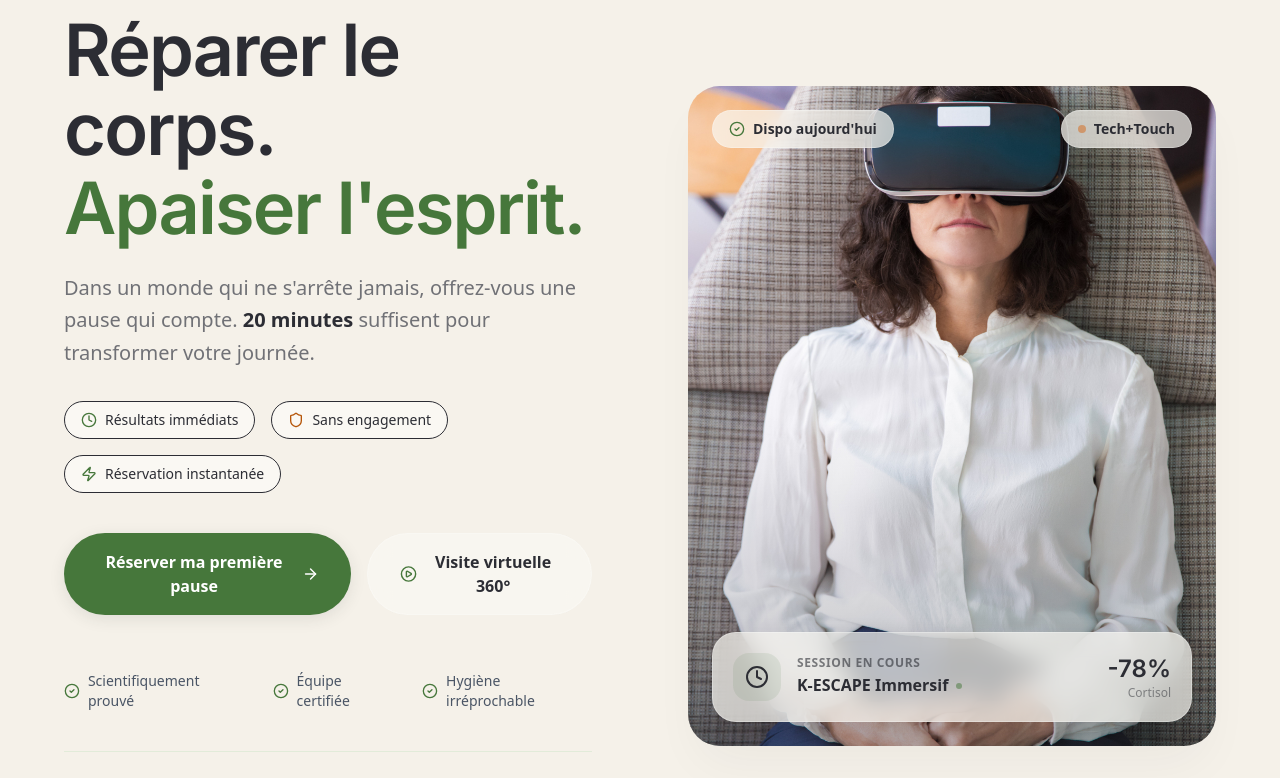
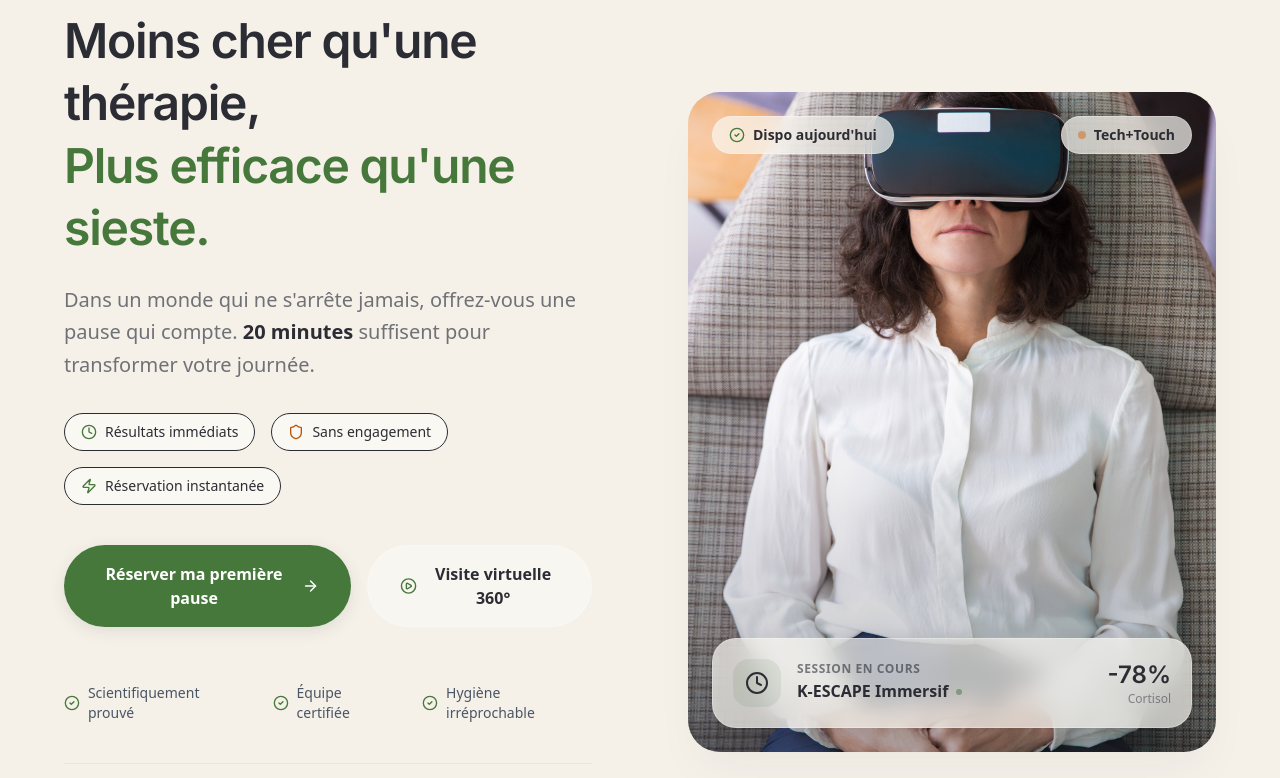
Before and after one commit to Joello61/kapsul, a Next.js app: page / in a window 1280 px wide. Shown: the part 200-978 px from the top of the page. Built offline with nearby package versions, Linux system fonts and the light colour scheme.

Commit message:
update Hero section text

```diff
--- a/components/sections/Hero.tsx
+++ b/components/sections/Hero.tsx
@@ -76,14 +76,14 @@ export default function Hero() {
 
             {/* Titres - Plus épurés et élégants */}
             <div className="space-y-6">
-              <motion.h1
+              <motion.h3
                 variants={fadeInUp}
-                className="font-sans text-5xl sm:text-6xl lg:text-7xl font-semibold tracking-tight leading-[1.1] text-charcoal"
+                className="font-sans text-3xl sm:text-4xl lg:text-5xl font-semibold tracking-tight leading-[1.3] text-charcoal"
               >
-                Réparer le corps.
+                Moins cher qu'une thérapie,
                 <br />
-                <span className="text-sage-600">Apaiser l&apos;esprit.</span>
-              </motion.h1>
+                <span className="text-sage-600">Plus efficace qu'une sieste.</span>
+              </motion.h3>
 
               <motion.p
                 variants={fadeInUp}
@@ -190,7 +190,7 @@ export default function Hero() {
 
                 <div className="text-center">
                   <div className="font-sans text-4xl font-semibold text-terra-600 leading-none mb-1">
-                    12€
+                    10€
                   </div>
                   <div className="text-xs text-gray-500 uppercase tracking-wider font-medium">
                     Dès 10h
```
